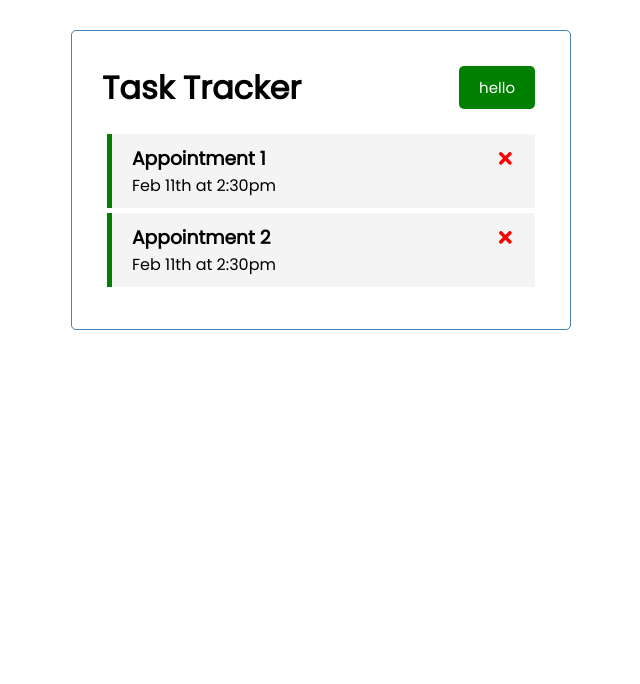
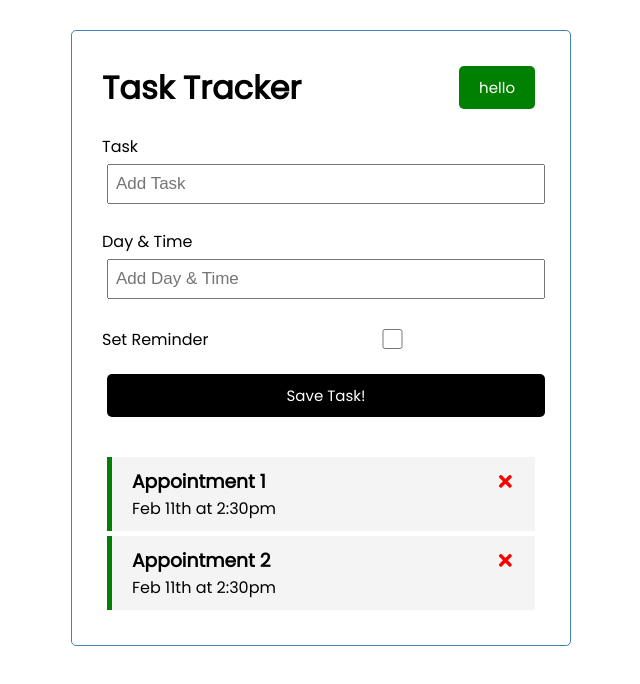
Before and after one commit to bilalgit98/ReactCrashCourse, a React (Create React App) app in the folder react-task-tracker/: page / in a window 1280 px wide. Shown: the top 684 px of the page, without its empty margins (319-959 px from the left). Built offline with nearby package versions, Linux system fonts and the light colour scheme.

Commit message:
Add Task Form

```diff
--- a/react-task-tracker/src/App.js
+++ b/react-task-tracker/src/App.js
@@ -2,6 +2,7 @@
 import { useState } from "react";
 import Header from "./components/Header";
 import Tasks from "./components/Tasks";
+import AddTask from "./components/AddTask";
 
 const App = () => {
   const [tasks, setTasks] = useState([
@@ -35,6 +36,7 @@ const App = () => {
   return (
     <div className="container">
       <Header />
+      <AddTask />
       {tasks.length > 0 ? (
         <Tasks tasks={tasks} onDelete={deleteTask} onToggle={toggleReminder} />
       ) : (
--- /dev/null
+++ b/react-task-tracker/src/components/AddTask.js
@@ -0,0 +1,22 @@
+const AddTask = () => {
+  return (
+    <form className="add-form">
+      <div className="form-control">
+        <label>Task</label>
+        <input type="text" placeholder="Add Task" />
+      </div>
+      <div className="form-control">
+        <label>Day & Time</label>
+        <input type="text" placeholder="Add Day & Time" />
+      </div>
+      <div className="form-control form-control-check">
+        <label>Set Reminder</label>
+        <input type="checkbox" />
+      </div>
+
+      <input type="submit" value="Save Task!" className="btn btn-block" />
+    </form>
+  );
+};
+
+export default AddTask;
```
